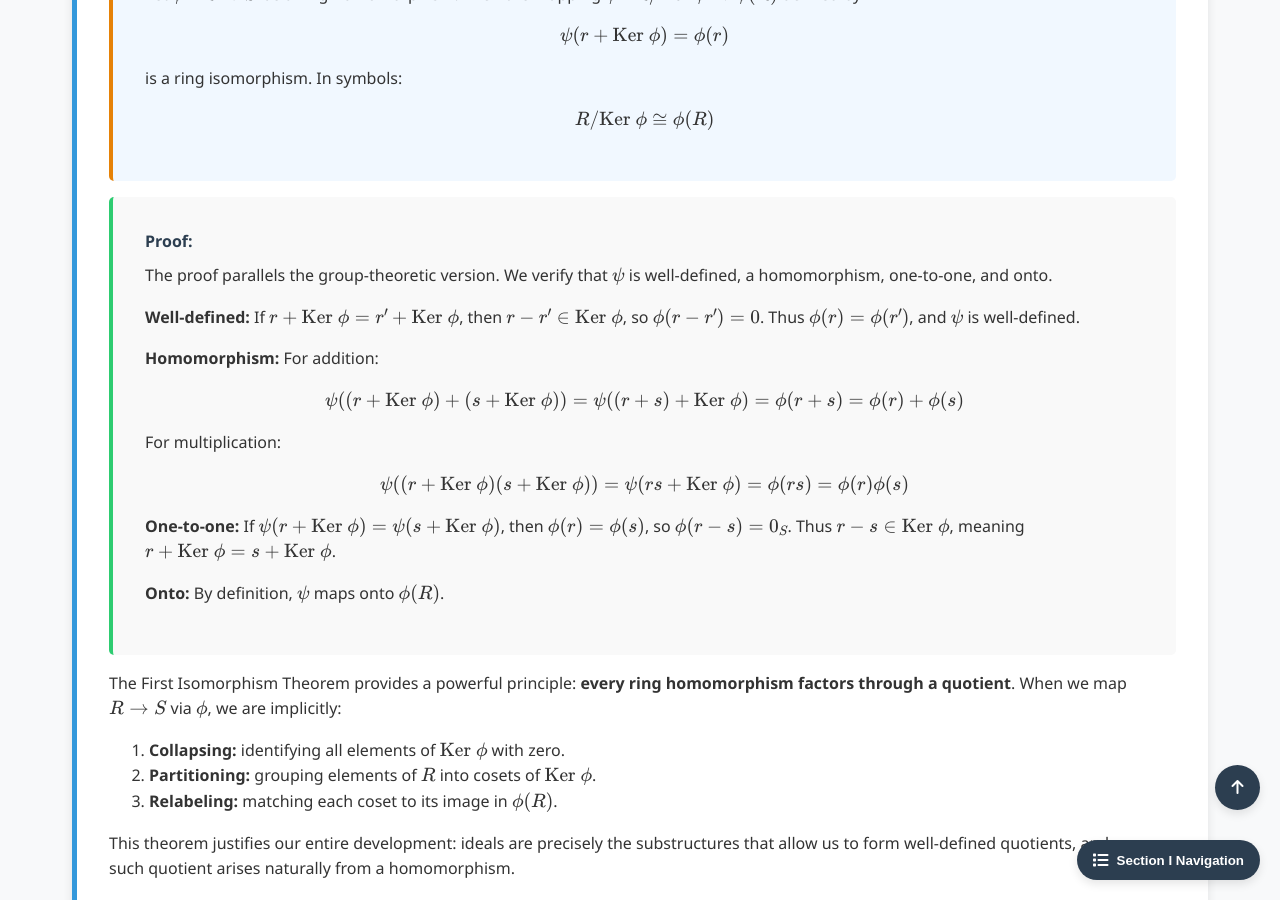
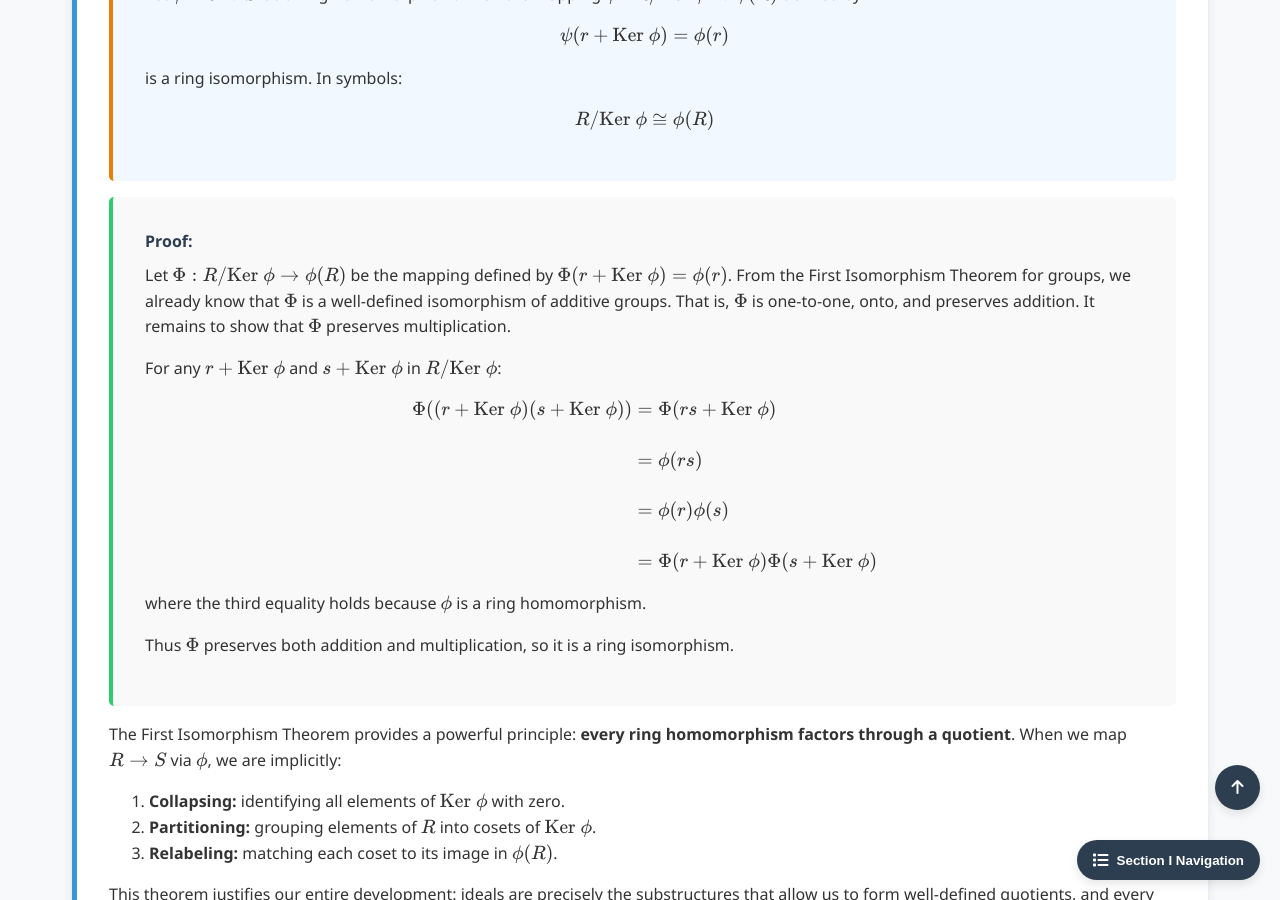
Before and after one commit to Yusukey01/yusukey01.github.io, a Jekyll site: the page built from Mathematics/Linear_algebra/ideals.html, in a window 1280 px wide and 900 px high, scrolled down 7801 px. Built offline with Jekyll 4.4.1, drawn with Linux system fonts in a browser that asks for light colours.

Commit message:
start Section I -Part20 homomorphism

```diff
--- a/Mathematics/Linear_algebra/ideals.html
+++ b/Mathematics/Linear_algebra/ideals.html
@@ -526,30 +526,25 @@ noindex: true
                 <div class="proof">
                     <span class="proof-title">Proof:</span>
                     <p>
-                        The proof parallels the group-theoretic version. We verify that \(\psi\) is well-defined,
-                        a homomorphism, one-to-one, and onto.
+                        Let \(\Phi: R/\text{Ker } \phi \to \phi(R)\) be the mapping defined by \(\Phi(r + \text{Ker } \phi) = \phi(r)\).
+                        From the First Isomorphism Theorem for groups, we already know that \(\Phi\) is a well-defined
+                        isomorphism of additive groups. That is, \(\Phi\) is one-to-one, onto, and preserves addition.
+                        It remains to show that \(\Phi\) preserves multiplication.
                     </p>
                     <p>
-                        <strong>Well-defined:</strong> If \(r + \text{Ker } \phi = r' + \text{Ker } \phi\), then \(r - r' \in \text{Ker } \phi\),
-                        so \(\phi(r - r') = 0\). Thus \(\phi(r) = \phi(r')\), and \(\psi\) is well-defined.
+                        For any \(r + \text{Ker } \phi\) and \(s + \text{Ker } \phi\) in \(R/\text{Ker } \phi\):
+                        \[
+                        \begin{align*}
+                        \Phi((r + \text{Ker } \phi)(s + \text{Ker } \phi)) &= \Phi(rs + \text{Ker } \phi) \\\\
+                                                                           &= \phi(rs)  \\\\
+                                                                           &= \phi(r)\phi(s) \\\\\
+                                                                           &= \Phi(r + \text{Ker } \phi)\Phi(s + \text{Ker } \phi)
+                        \end{align*}
+                        \]
+                        where the third equality holds because \(\phi\) is a ring homomorphism.
                     </p>
                     <p>
-                        <strong>Homomorphism:</strong> For addition:
-                        \[
-                        \psi((r + \text{Ker } \phi) + (s + \text{Ker } \phi)) = \psi((r + s) + \text{Ker } \phi) = \phi(r + s) = \phi(r) + \phi(s)
-                        \]
-                        For multiplication:
-                        \[
-                        \psi((r + \text{Ker } \phi)(s + \text{Ker } \phi)) = \psi(rs + \text{Ker } \phi) = \phi(rs) = \phi(r)\phi(s)
-                        \]
-                    </p>
-                    <p>
-                        <strong>One-to-one:</strong> If \(\psi(r + \text{Ker } \phi) = \psi(s + \text{Ker } \phi)\), then
-                        \(\phi(r) = \phi(s)\), so \(\phi(r - s) = 0_S\). Thus \(r - s \in \text{Ker } \phi\),
-                        meaning \(r + \text{Ker } \phi = s + \text{Ker } \phi\).
-                    </p>
-                    <p>
-                        <strong>Onto:</strong> By definition, \(\psi\) maps onto \(\phi(R)\).
+                        Thus \(\Phi\) preserves both addition and multiplication, so it is a ring isomorphism.
                     </p>
                 </div>
 
```
